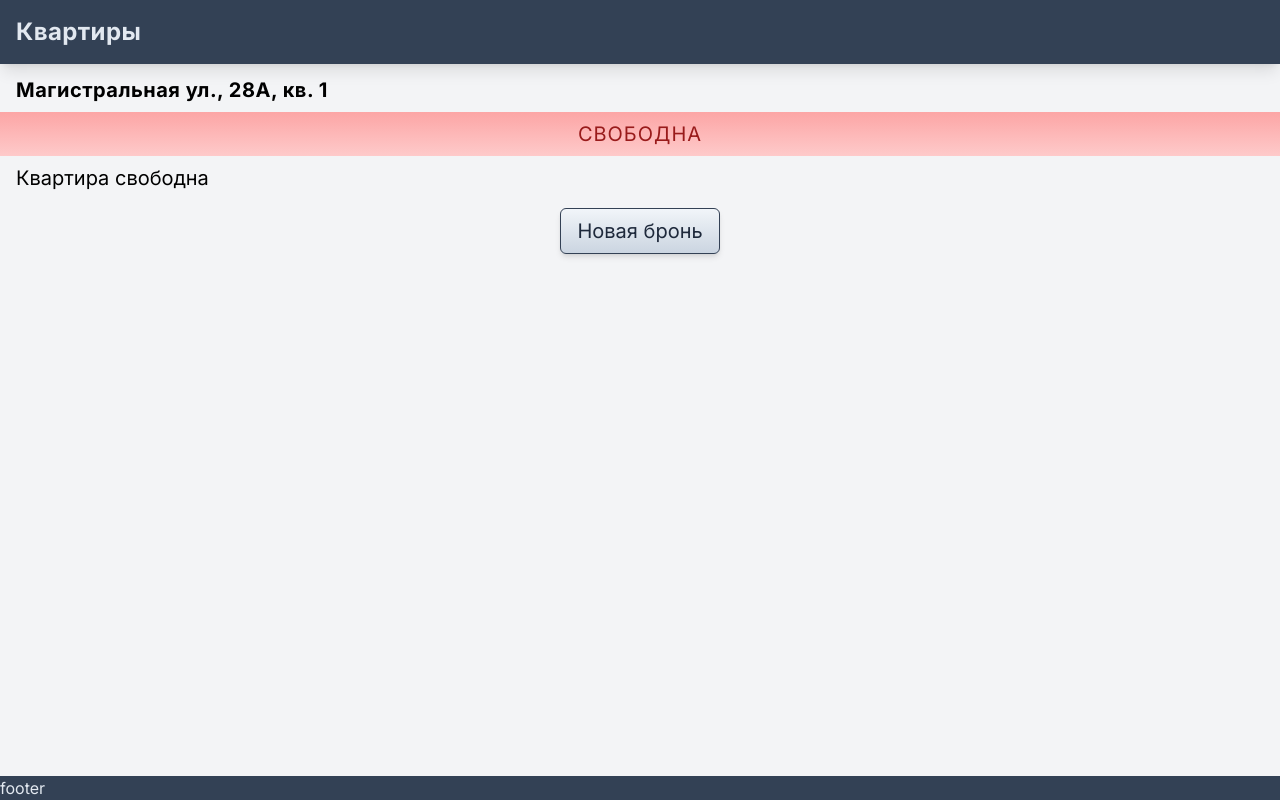
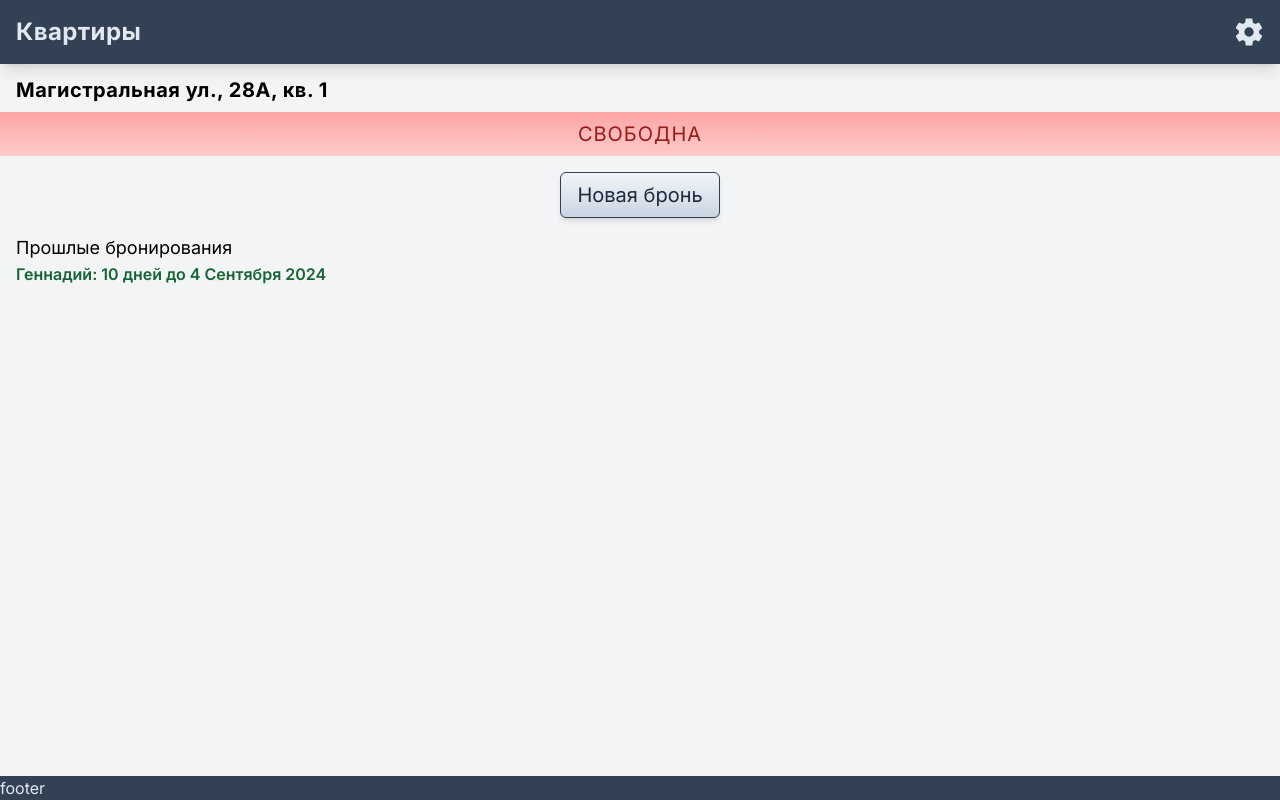
Before and after one commit to alshanovd/renta, a Next.js app: page /1 in a window 1280 px wide. Built offline with nearby package versions, Linux system fonts and the light colour scheme.

Commit message:
booking page - inputs, labels

```diff
--- /dev/null
+++ b/app/[flat]/layout.tsx
@@ -0,0 +1,60 @@
+"use client";
+import { flats } from "@/mock";
+import { Flat } from "@/models/flat";
+import Link from "next/link";
+import { useParams } from "next/navigation";
+import { useEffect, useState } from "react";
+
+export default function FlatLayout({
+  children,
+}: Readonly<{ children: React.ReactNode }>) {
+  const params = useParams();
+  const [flat, setFlat] = useState<Flat | undefined>();
+  const [busy, setBusy] = useState<boolean>(false);
+  const [color, setColor] = useState<string>("");
+
+  useEffect(() => {
+    setFlat(flats.find((flat) => flat.id === Number(params.flat)));
+    setBusy(flat?.id! > 3);
+    setColor(
+      flat?.id! > 3
+        ? " from-green-300 to-green-200 text-green-800"
+        : " from-red-300 to-red-200 text-red-800"
+    );
+  }, [params, flat]);
+  return (
+    <div className="text-xl text-black">
+      <h1 className="mx-4 font-bold tracking-wide">{flat?.title}</h1>
+      <div
+        className={
+          "my-2 text-center py-2 uppercase tracking-wider bg-gradient-to-b " +
+          color
+        }
+      >
+        {busy ? "Занята" : "Свободна"}
+      </div>
+      <div className="mx-4">
+        <div>
+          {busy && (
+            <>
+              <p className="text-center my-2">Текущая бронь</p>
+              <p>Занята: Новолекс</p>
+              <p>До: 5 Сентября 2024</p>
+              <p>
+                Освобождается через{" "}
+                <span className="font-bold">{flat?.id + " дня"}</span>
+              </p>
+            </>
+          )}
+        </div>
+        <div>{children}</div>
+        <div className="mt-4">
+          <h2 className="text-lg">Прошлые бронирования</h2>
+          <ul className="text-base text-green-800 font-semibold">
+            <li>Геннадий: 10 дней до 4 Сентября 2024</li>
+          </ul>
+        </div>
+      </div>
+    </div>
+  );
+}
--- a/app/[flat]/page.tsx
+++ b/app/[flat]/page.tsx
@@ -1,55 +1,81 @@
 "use client";
-import { flats } from "@/mock";
-import { Flat } from "@/models/flat";
+import { Booking } from "@/models/flat";
+import { addDay, format } from "@formkit/tempo";
 import { useParams } from "next/navigation";
-import { useEffect, useState } from "react";
+import { useState } from "react";
 
 export default function FlatPage() {
   const params = useParams();
-  const [flat, setFlat] = useState<Flat | undefined>();
-  const [busy, setBusy] = useState<boolean>(false);
-  const [color, setColor] = useState<string>("");
-
-  useEffect(() => {
-    setFlat(flats.find((flat) => flat.id === Number(params.flat)));
-    setBusy(flat?.id! > 3);
-    setColor(
-      flat?.id! > 3
-        ? " from-green-300 to-green-200 text-green-800"
-        : " from-red-300 to-red-200 text-red-800"
-    );
-  }, [params, flat]);
+  const [showForm, setShowForm] = useState<boolean>(false);
+  const [newBooking, setNewBooking] = useState<Partial<Booking>>({
+    duration: 0,
+    flatId: Number(params.flat),
+  });
   return (
-    <div className="text-xl text-black">
-      <h1 className="mx-4 font-bold tracking-wide">{flat?.title}</h1>
-      <div
-        className={
-          "my-2 text-center py-2 uppercase tracking-wider bg-gradient-to-b " +
-          color
-        }
-      >
-        {busy ? "Занята" : "Свободна"}
-      </div>
-      <div className="mx-4">
-        {busy ? (
-          <>
-            <p className="text-center my-2">Текущая бронь</p>
-            <p>Живут: Новолекс</p>
-            <p>До: 5 Сентября 2024</p>
+    <div className="mt-4">
+      {!showForm && (
+        <div className="flex justify-center">
+          <button
+            onClick={() => setShowForm(true)}
+            className="text-slate-800 border border-slate-700 bg-gradient-to-b from-slate-100 to-slate-300 py-2 px-4 rounded-md shadow-md active:shadow-inner"
+          >
+            Новая бронь
+          </button>
+        </div>
+      )}
+      {showForm && (
+        <div className="border-b pb-5 border-slate-800">
+          <h1 className="font-semibold text-center">Новая бронь</h1>
+          <div className="mt-2">
+            <label htmlFor="company" className="mr-2">
+              Кто заехал?
+            </label>
+            <input
+              id="company"
+              type="text"
+              className="py-1 px-2 border w-full"
+            />
+          </div>
+          <div className="mt-2">
+            <label htmlFor="days" className="mr-2">
+              На сколько дней?
+            </label>
+            <br />
+            <input
+              className="w-20 py-1 px-2 border"
+              onChange={(event) =>
+                setNewBooking((state) => ({
+                  ...state,
+                  duration: Number(event.target.value),
+                }))
+              }
+              id="days"
+              type="tel"
+              name="duration"
+            />
+          </div>
+          <div className="mt-2">
+            <label htmlFor="date">От: </label>
+            <input
+              className="py-1 px-2 border"
+              type="date"
+              name="date"
+              id="date"
+              value={format(new Date(), "YYYY-MM-DD")}
+            />
+            {/* <p>От: {format(new Date(), "medium", "ru")}</p> */}
             <p>
-              Освобождается через{" "}
-              <span className="font-bold">{flat?.id + " дня"}</span>
+              До:{" "}
+              {format(addDay(new Date(), newBooking?.duration), "medium", "ru")}
             </p>
-          </>
-        ) : (
-          <p>Квартира свободна</p>
-        )}
-      </div>
-      <div className="mt-4 flex justify-center">
-        <button className="text-slate-800 border border-slate-700 bg-gradient-to-b from-slate-100 to-slate-300 py-2 px-4 rounded-md shadow-md active:shadow-inner">
-          Новая бронь
-        </button>
-      </div>
+          </div>
+          <div className="mt-2 flex justify-center">
+            <button className="text-slate-800 border border-slate-700 bg-gradient-to-b from-slate-100 to-slate-300 py-2 px-4 rounded-md shadow-md active:shadow-inner">
+              Забронировать
+            </button>
+          </div>
+        </div>
+      )}
     </div>
   );
 }
--- a/app/layout.tsx
+++ b/app/layout.tsx
@@ -2,8 +2,9 @@ import type { Metadata } from "next";
 import { Inter } from "next/font/google";
 import "./globals.css";
 import Link from "next/link";
+import { IoSettingsSharp } from "react-icons/io5";
 
-const inter = Inter({ subsets: ["latin"] });
+const inter = Inter({ subsets: ["cyrillic"] });
 
 export const metadata: Metadata = {
   title: "Рента - мониторинг квартир",
@@ -23,6 +24,9 @@ export default function RootLayout({
             <Link href="/">
               <h1 className="text-2xl font-bold">Квартиры</h1>
             </Link>
+            <Link href="settings">
+              <IoSettingsSharp size="30px" />
+            </Link>
           </header>
           <div>{children}</div>
           <footer className="bg-slate-700 text-slate-200">footer</footer>
--- a/app/page.tsx
+++ b/app/page.tsx
@@ -19,7 +19,7 @@ export default function Home() {
             <div className="text-base font-normal">
               {flat.id > 3 ? (
                 <>
-                  <p>Живут: Новолекс</p>
+                  <p>Занята: Новолекс</p>
                   <p>До: 5 Сентября 2024</p>
                 </>
               ) : (
--- /dev/null
+++ b/app/settings/page.tsx
@@ -0,0 +1,7 @@
+export default function SettingsPage() {
+  return (
+    <div className="text-slate-800">
+      <h1>Settings</h1>
+    </div>
+  );
+}
--- a/models/flat.ts
+++ b/models/flat.ts
@@ -4,9 +4,9 @@ export interface Flat {
 }
 
 export interface Booking {
-    id: number;
+    id?: number;
     flatId: number;
     date: Date;
     duration: number;
-    name: string;
+    company: string;
 }
--- a/next.config.mjs
+++ b/next.config.mjs
@@ -1,4 +1,9 @@
 /** @type {import('next').NextConfig} */
-const nextConfig = {};
+const nextConfig = {
+    i18n: {
+        locales: ['ru-RU'],
+        defaultLocale: 'ru-RU',
+    }
+};
 
 export default nextConfig;
--- a/tailwind.config.ts
+++ b/tailwind.config.ts
@@ -1,20 +1,21 @@
 import type { Config } from "tailwindcss";
 
 const config: Config = {
+  darkMode: "media",
   content: [
     "./pages/**/*.{js,ts,jsx,tsx,mdx}",
     "./components/**/*.{js,ts,jsx,tsx,mdx}",
     "./app/**/*.{js,ts,jsx,tsx,mdx}",
   ],
-  // theme: {
-  //   extend: {
-  //     backgroundImage: {
-  //       "gradient-radial": "radial-gradient(var(--tw-gradient-stops))",
-  //       "gradient-conic":
-  //         "conic-gradient(from 180deg at 50% 50%, var(--tw-gradient-stops))",
-  //     },
-  //   },
-  // },
+  theme: {
+    extend: {
+      // backgroundImage: {
+      //   "gradient-radial": "radial-gradient(var(--tw-gradient-stops))",
+      //   "gradient-conic":
+      //     "conic-gradient(from 180deg at 50% 50%, var(--tw-gradient-stops))",
+      // },
+    },
+  },
   // plugins: [],
 };
 export default config;
```
Also changed, not shown: package.json (+6 -4 lines), 1 other file (tests, documents, lock files or other folders).
